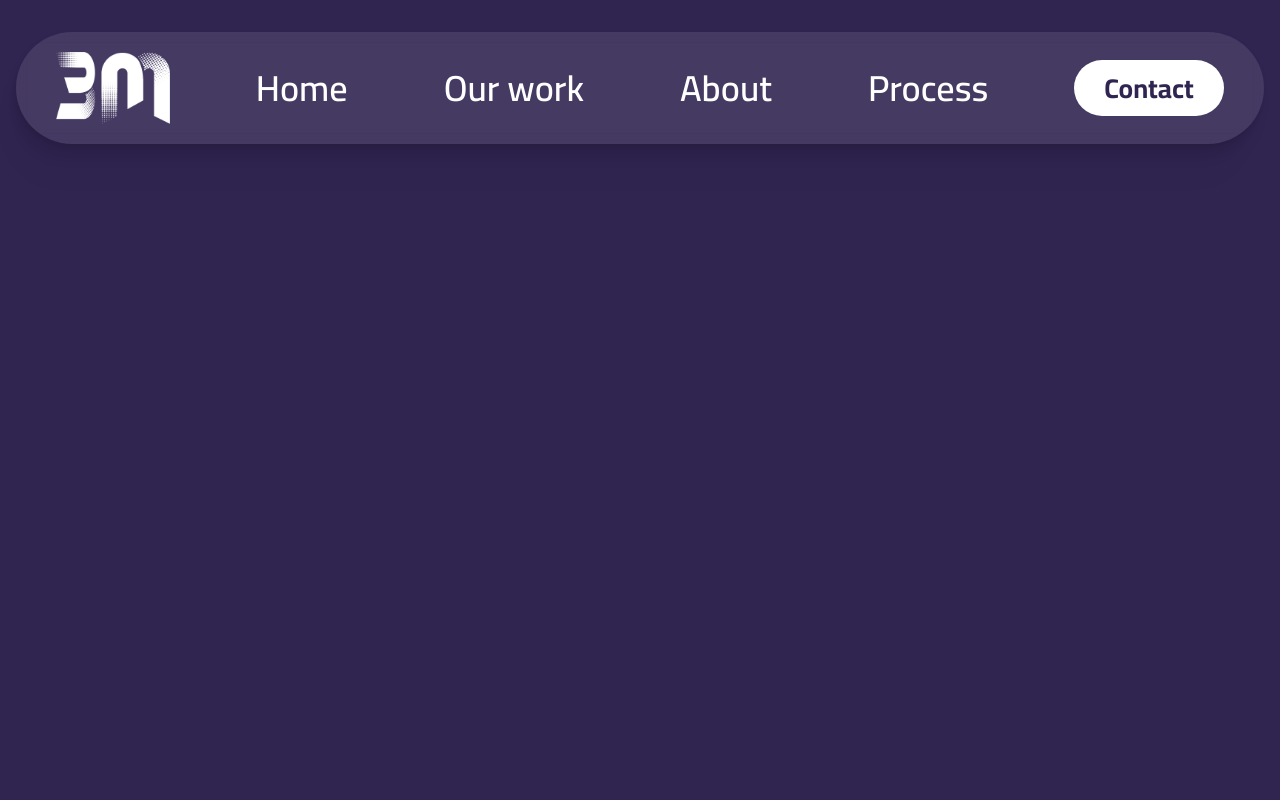
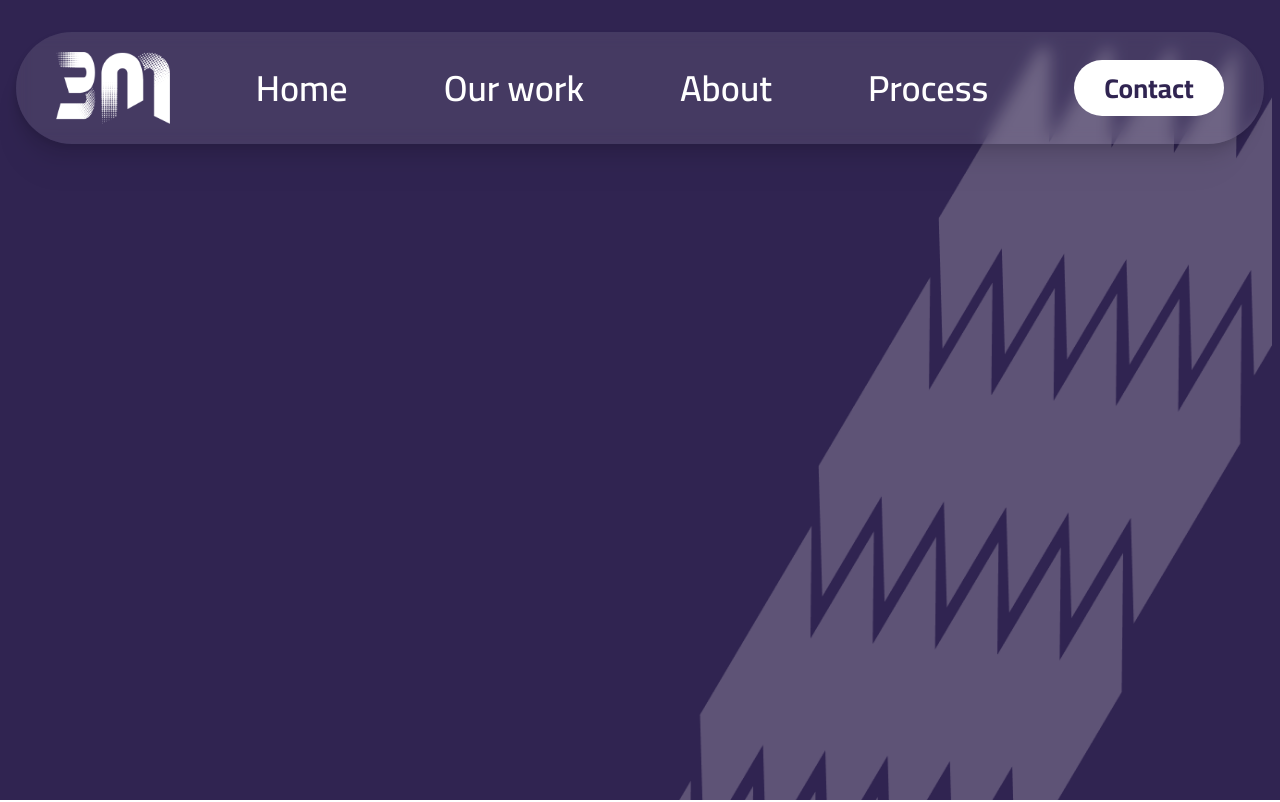
Before and after one commit to threemteach/3M-try-3, a Next.js app: page / in a window 1280 px wide. Shown: the top 802 px of the page. Built offline with nearby package versions, Linux system fonts and the light colour scheme.

Commit message:
feat: add decorative geometric pattern image to Hero section

```diff
--- a/src/app/page.tsx
+++ b/src/app/page.tsx
@@ -1,4 +1,5 @@
 import Link from "next/link";
+import Image from "next/image";
 import Navbar from "@/components/Navbar";
 
 const services = [
@@ -27,7 +28,15 @@ const services = [
 export default function Home() {
   return (
     <>
-      <section className="relative min-h-screen bg-[#302451]">
+      <section className="relative min-h-screen overflow-hidden bg-[#302451]">
+        <Image
+          src="/Group 97.png"
+          alt=""
+          width={340}
+          height={600}
+          className="absolute right-0 top-0 z-0 h-auto w-[300px] md:w-[450px] lg:mt-12 lg:w-[850px] lg:-translate-x-2"
+          priority
+        />
         <Navbar />
       </section>
 
```
Also changed, not shown: public/Group 105.png (added), public/Group 97.png (added).
